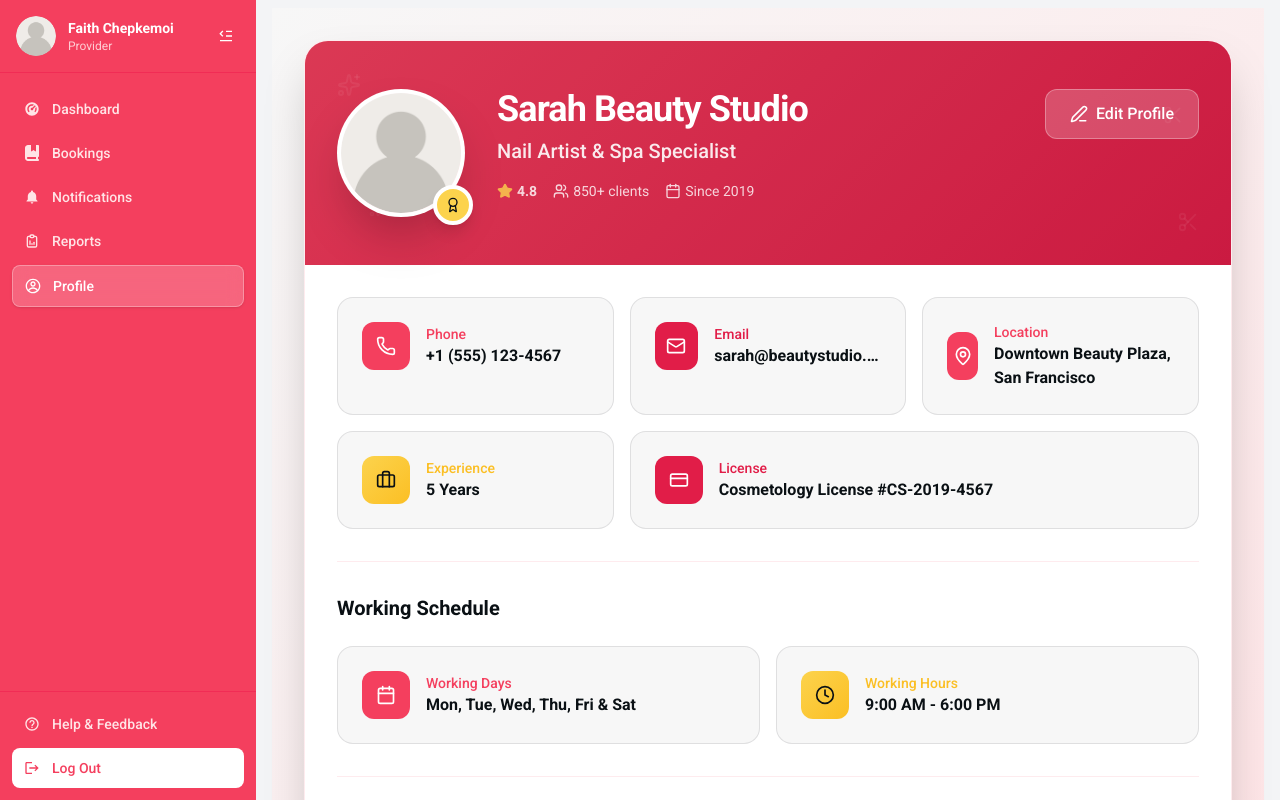
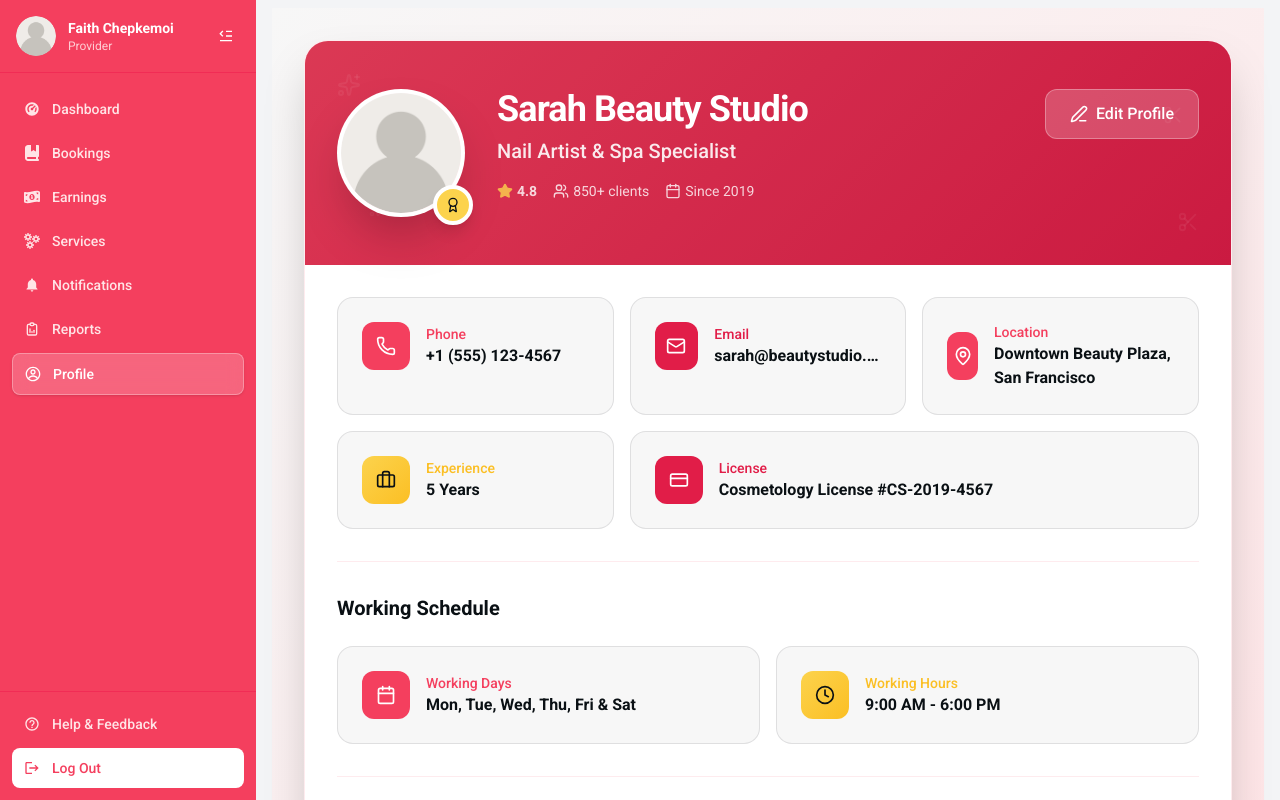
Before and after one commit to Feighth-arts/glam, a Next.js app: page /provider/profile in a window 1280 px wide. Built offline with nearby package versions, Linux system fonts and the light colour scheme.

Commit message:
Updated paths for sidebar provider

```diff
--- a/components/provider/SideBar.js
+++ b/components/provider/SideBar.js
@@ -5,7 +5,8 @@ import Image from "next/image";
 import Link from "next/link";
 import { usePathname } from "next/navigation";
 import { RiDashboard2Fill, RiMenuFoldLine, RiMenuUnfoldLine } from "react-icons/ri";
-import { FaBookBookmark } from "react-icons/fa6";
+import { FaBookBookmark, FaMoneyBill1Wave } from "react-icons/fa6";
+import { GrServices } from "react-icons/gr";
 import { CgProfile } from "react-icons/cg";
 import { IoMdNotifications, IoMdClose, IoMdMenu } from "react-icons/io";
 import { TbReportAnalytics } from "react-icons/tb";
@@ -34,6 +35,8 @@ const Sidebar = () => {
   const menuItems = [
     { icon: RiDashboard2Fill, label: "Dashboard", href: "/provider/dashboard" },
     { icon: FaBookBookmark, label: "Bookings", href: "/provider/bookings" },
+    { icon: FaMoneyBill1Wave, label: "Earnings", href: "/provider/earnings" },
+    { icon: GrServices, label: "Services", href: "/provider/services" },
     { icon: IoMdNotifications, label: "Notifications", href: "/provider/notifications" },
     { icon: TbReportAnalytics, label: "Reports", href: "/provider/reports" },
     { icon: CgProfile, label: "Profile", href: "/provider/profile" },
```
